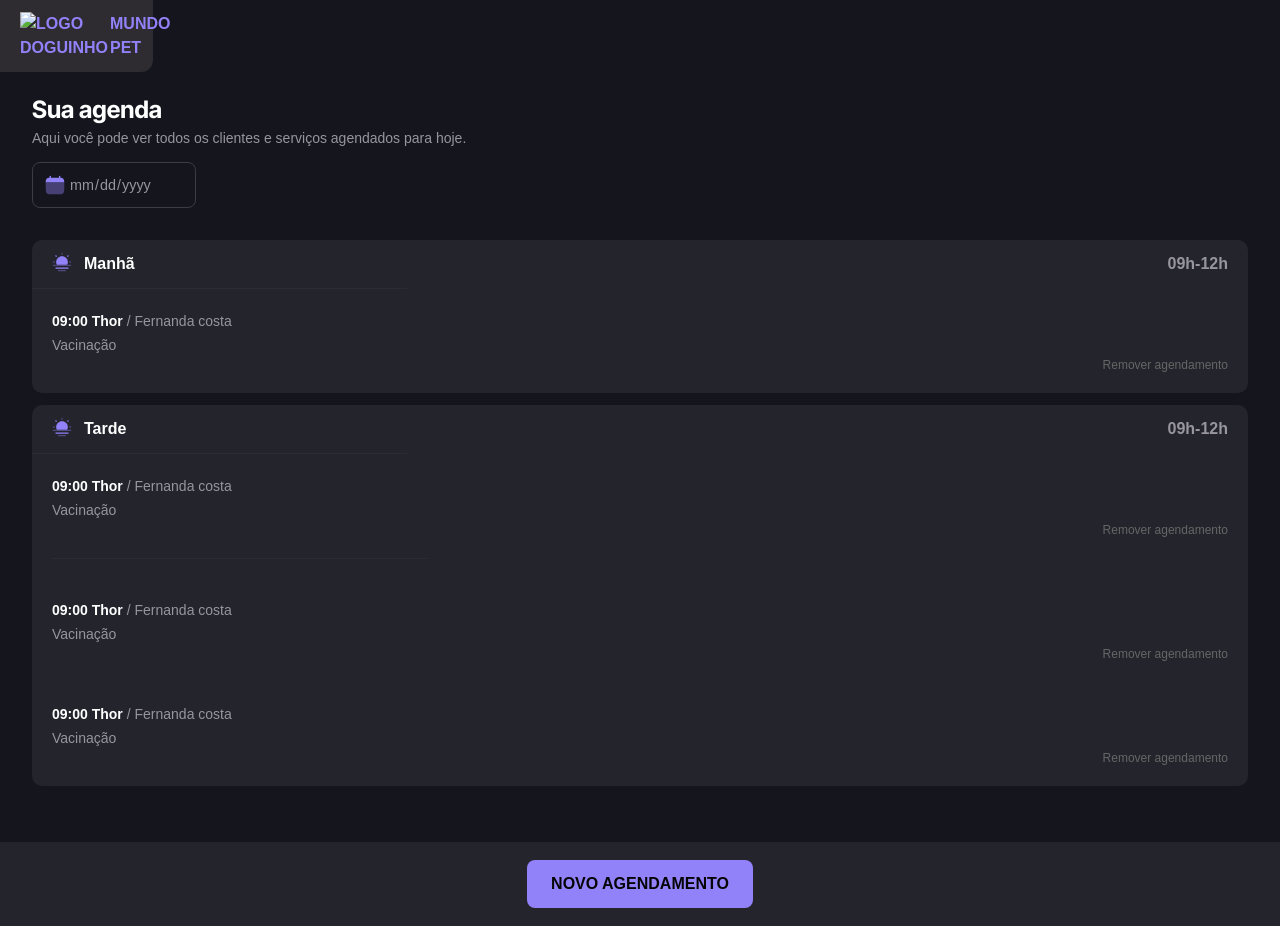
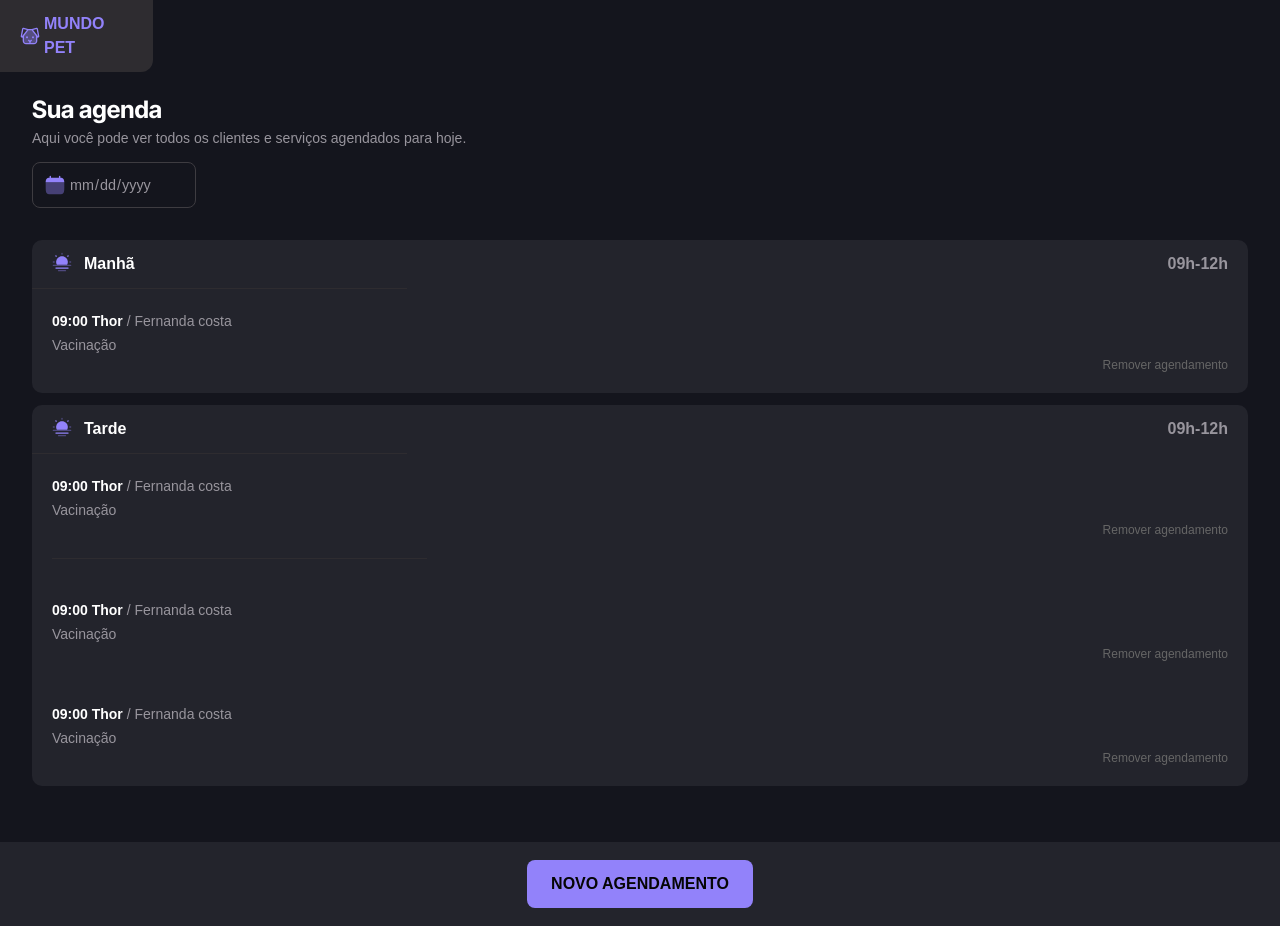
Before and after one commit to guilhermexpc/rocketseat-fs-desafio-agendamento-petshop, a plain HTML site: page index.html in a window 1280 px wide. Drawn offline with Linux system fonts and the light colour scheme; the site is published under a folder, as on GitHub Pages, so addresses that start at the root find nothing; a web font is replaced by a local one.

Commit message:
fix import

```diff
--- a/index.html
+++ b/index.html
@@ -16,7 +16,7 @@
   </head>
   <body>
     <div id="logo">
-      <img src="/src/assets/icons/logo.svg" alt="Logo Doguinho" />
+      <img src="src/assets/icons/logo.svg" alt="Logo Doguinho" />
       <span>Mundo Pet</span>
     </div>
     <header class="container">
--- a/src/styles/main.css
+++ b/src/styles/main.css
@@ -1,7 +1,7 @@
 #logo {
   display: flex;
   width: 9.58rem;
-  gap: 2px;
+  gap: 0.25rem;
   padding: 0.75rem 1.25rem;
   background-color: #2e2c30;
   border-radius: 0 0 0.75rem 0;
```
